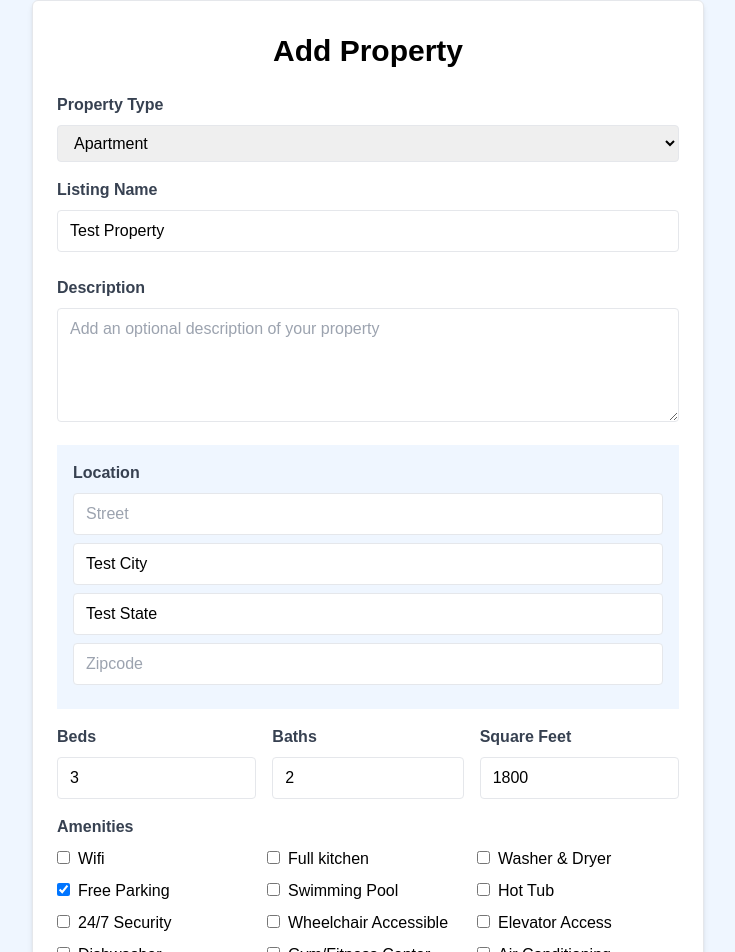
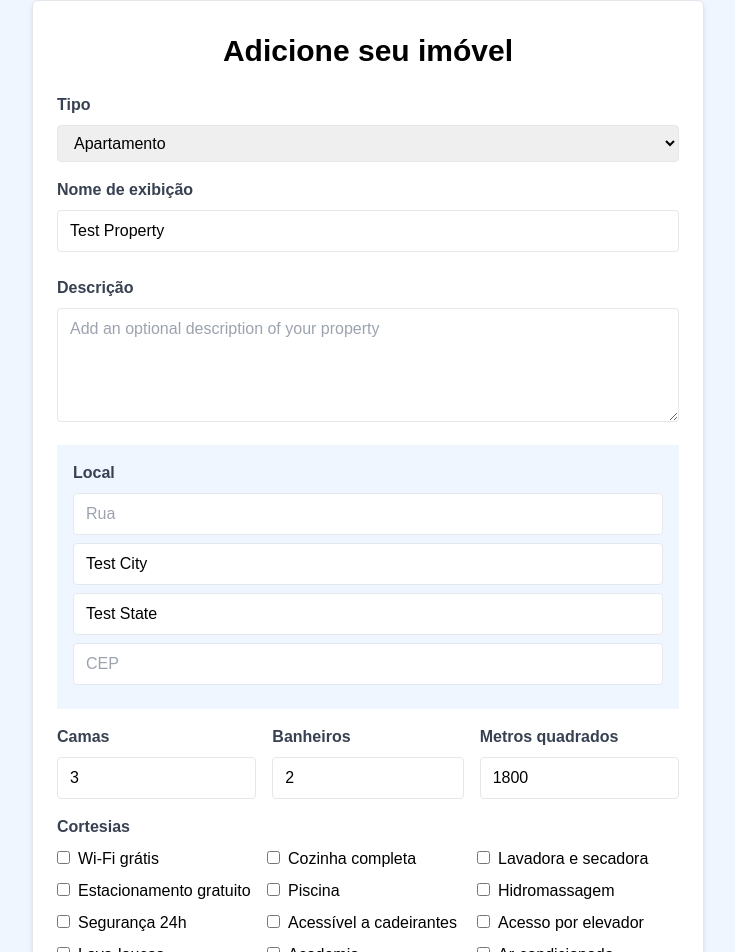
Before and after one commit to alufena/property-pulse, a Next.js app: page /properties/add in a window 1280 px wide. Shown: the part 177-1129 px from the top of the page, without its empty margins (272-1007 px from the left). Built offline with nearby package versions, Linux system fonts and the light colour scheme; no server answers.

Commit message:
form input handlers

```diff
--- a/components/PropertyAddForm.jsx
+++ b/components/PropertyAddForm.jsx
@@ -9,6 +9,7 @@ const PropertyAddForm = () => {
     name: 'Test Property',
     description: '',
     location: {
+      // nested properties
       street: '',
       city: 'Test City',
       state: 'Test State',
@@ -17,7 +18,7 @@ const PropertyAddForm = () => {
     beds: '3',
     baths: '2',
     square_feet: '1800',
-    amenities: ['Free Parking'],
+    amenities: [],
     rates: {
       weekly: '',
       monthly: '2000',
@@ -33,18 +34,73 @@ const PropertyAddForm = () => {
   useEffect(() => {
     setMounted(true);
   }, []);
-  const handleChange = () => {};
-  const handleAmenitiesChange = () => {};
-  const handleImageChange = () => {};
+  const handleChange = (e) => {
+    // console.log(e.target.name);
+    // console.log(e.target.value);
+    const { name, value } = e.target;
+    if (name.includes('.')) {
+      // procura por propriedades aninhadas (rates.weekly)
+      const [outerKey, innerKey] = name.split('.');
+      // console.log(outerKey, innerKey); // outer é a 1ª parte do nested property e inner é a 2ª parte do nested property (divididos pelo ponto)
+      setFields((prevFields) => ({
+        // atualiza o state
+        ...prevFields,
+        [outerKey]: {
+          ...prevFields[outerKey],
+          [innerKey]: value,
+        },
+      }));
+    } else {
+      // caso não seja um nested property
+      setFields((prevFields) => ({
+        ...prevFields,
+        [name]: value,
+      }));
+    }
+  };
+  const handleAmenitiesChange = (e) => {
+    const { checked, value } = e.target; // pega checked ao invés de name (checkboxes)
+    const updatedAmenities = [...fields.amenities]; // clona o array atual
+    if (checked) {
+      // aciona para todos inputs
+      updatedAmenities.push(value); // adiciona "value" para o array
+    } else {
+      const index = updatedAmenities.indexOf(value); // remove "value" do array
+      if (index !== -1) {
+        // se "value" não estiver lá, retorna "-1". aqui checa se não tem esse "-1"
+        updatedAmenities.splice(index, 1); // remoção
+      }
+    }
+    setFields((prevFields) => ({
+      // atualiza o field/state com o array atualizado
+      ...prevFields,
+      amenities: updatedAmenities,
+    }));
+  };
+  const handleImageChange = (e) => {
+    const { files } = e.target; // array "files" é criado ao enviar (submit) o form
+    // console.log(files);
+    const updatedImages = [...fields.images]; // clona o atual images array dentro do state (vazio por padrão)
+    for (const file of files) {
+      // adiciona os novos arquivos ao array
+      updatedImages.push(file);
+    }
+    setFields((prevFields) => ({
+      // atualiza state do array "images"
+      ...prevFields,
+      images: updatedImages,
+    }));
+  };
+  /* !!! ESTÁ FALTANDO LOFT (SÓTÃO NO FORM ABAIXO) !!! */
   return (
     mounted && (
       <form>
         <h2 className="text-3xl text-center font-semibold mb-6">
-          Add Property
+          Adicione seu imóvel
         </h2>
         <div className="mb-4">
           <label htmlFor="type" className="block text-gray-700 font-bold mb-2">
-            Property Type
+            Tipo
           </label>
           <select
             id="type"
@@ -54,18 +110,18 @@ const PropertyAddForm = () => {
             value={fields.type}
             onChange={handleChange}
           >
-            <option value="Apartment">Apartment</option>
-            <option value="Condo">Condo</option>
-            <option value="House">House</option>
-            <option value="Cabin Or Cottage">Cabin or Cottage</option>
-            <option value="Room">Room</option>
-            <option value="Studio">Studio</option>
-            <option value="Other">Other</option>
+            <option value="Apartment">Apartamento</option>
+            <option value="Studio">Estúdio</option>
+            <option value="Condo">Condomínio</option>
+            <option value="House">Casa</option>
+            <option value="Cabin Or Cottage">Cabana ou chalé</option>
+            <option value="Room">Quarto</option>
+            <option value="Other">Outros</option>
           </select>
         </div>
         <div className="mb-4">
           <label className="block text-gray-700 font-bold mb-2">
-            Listing Name
+            Nome de exibição
           </label>
           <input
             type="text"
@@ -83,7 +139,7 @@ const PropertyAddForm = () => {
             htmlFor="description"
             className="block text-gray-700 font-bold mb-2"
           >
-            Description
+            Descrição
           </label>
           <textarea
             id="description"
@@ -96,13 +152,13 @@ const PropertyAddForm = () => {
           ></textarea>
         </div>
         <div className="mb-4 bg-blue-50 p-4">
-          <label className="block text-gray-700 font-bold mb-2">Location</label>
+          <label className="block text-gray-700 font-bold mb-2">Local</label>
           <input
             type="text"
             id="street"
             name="location.street"
             className="border rounded w-full py-2 px-3 mb-2"
-            placeholder="Street"
+            placeholder="Rua"
             value={fields.location.street}
             onChange={handleChange}
           />
@@ -111,7 +167,7 @@ const PropertyAddForm = () => {
             id="city"
             name="location.city"
             className="border rounded w-full py-2 px-3 mb-2"
-            placeholder="City"
+            placeholder="Cidade"
             required
             value={fields.location.city}
             onChange={handleChange}
@@ -121,7 +177,7 @@ const PropertyAddForm = () => {
             id="state"
             name="location.state"
             className="border rounded w-full py-2 px-3 mb-2"
-            placeholder="State"
+            placeholder="Estado"
             required
             value={fields.location.state}
             onChange={handleChange}
@@ -131,7 +187,7 @@ const PropertyAddForm = () => {
             id="zipcode"
             name="location.zipcode"
             className="border rounded w-full py-2 px-3 mb-2"
-            placeholder="Zipcode"
+            placeholder="CEP"
             value={fields.location.zipcode}
             onChange={handleChange}
           />
@@ -142,7 +198,7 @@ const PropertyAddForm = () => {
               htmlFor="beds"
               className="block text-gray-700 font-bold mb-2"
             >
-              Beds
+              Camas
             </label>
             <input
               type="number"
@@ -159,7 +215,7 @@ const PropertyAddForm = () => {
               htmlFor="baths"
               className="block text-gray-700 font-bold mb-2"
             >
-              Baths
+              Banheiros
             </label>
             <input
               type="number"
@@ -176,7 +232,7 @@ const PropertyAddForm = () => {
               htmlFor="square_feet"
               className="block text-gray-700 font-bold mb-2"
             >
-              Square Feet
+              Metros quadrados
             </label>
             <input
               type="number"
@@ -191,7 +247,7 @@ const PropertyAddForm = () => {
         </div>
         <div className="mb-4">
           <label className="block text-gray-700 font-bold mb-2">
-            Amenities
+            Cortesias
           </label>
           <div className="grid grid-cols-2 md:grid-cols-3 gap-2">
             <div>
@@ -204,7 +260,7 @@ const PropertyAddForm = () => {
                 checked={fields.amenities.includes('Wifi')} // "includes" precisa ter o nome coincidido com o que está em value
                 onChange={handleAmenitiesChange} // funcionará diferente por lidar com checkboxes
               />
-              <label htmlFor="amenity_wifi">Wifi</label>
+              <label htmlFor="amenity_wifi">Wi-Fi grátis</label>
             </div>
             <div>
               <input
@@ -216,7 +272,7 @@ const PropertyAddForm = () => {
                 checked={fields.amenities.includes('Full Kitchen')}
                 onChange={handleAmenitiesChange}
               />
-              <label htmlFor="amenity_kitchen">Full kitchen</label>
+              <label htmlFor="amenity_kitchen">Cozinha completa</label>
             </div>
             <div>
               <input
@@ -228,7 +284,7 @@ const PropertyAddForm = () => {
                 checked={fields.amenities.includes('Washer & Dryer')}
                 onChange={handleAmenitiesChange}
               />
-              <label htmlFor="amenity_washer_dryer">Washer & Dryer</label>
+              <label htmlFor="amenity_washer_dryer">Lavadora e secadora</label>
             </div>
             <div>
               <input
@@ -240,7 +296,9 @@ const PropertyAddForm = () => {
                 checked={fields.amenities.includes('Free Parking')}
                 onChange={handleAmenitiesChange}
               />
-              <label htmlFor="amenity_free_parking">Free Parking</label>
+              <label htmlFor="amenity_free_parking">
+                Estacionamento gratuito
+              </label>
             </div>
             <div>
               <input
@@ -252,7 +310,7 @@ const PropertyAddForm = () => {
                 checked={fields.amenities.includes('Swimming Pool')}
                 onChange={handleAmenitiesChange}
               />
-              <label htmlFor="amenity_pool">Swimming Pool</label>
+              <label htmlFor="amenity_pool">Piscina</label>
             </div>
             <div>
               <input
@@ -264,7 +322,7 @@ const PropertyAddForm = () => {
                 checked={fields.amenities.includes('Hot Tub')}
                 onChange={handleAmenitiesChange}
               />
-              <label htmlFor="amenity_hot_tub">Hot Tub</label>
+              <label htmlFor="amenity_hot_tub">Hidromassagem</label>
             </div>
             <div>
               <input
@@ -276,7 +334,7 @@ const PropertyAddForm = () => {
                 checked={fields.amenities.includes('24/7 Security')}
                 onChange={handleAmenitiesChange}
               />
-              <label htmlFor="amenity_24_7_security">24/7 Security</label>
+              <label htmlFor="amenity_24_7_security">Segurança 24h</label>
             </div>
             <div>
               <input
@@ -289,7 +347,7 @@ const PropertyAddForm = () => {
                 onChange={handleAmenitiesChange}
               />
               <label htmlFor="amenity_wheelchair_accessible">
-                Wheelchair Accessible
+                Acessível a cadeirantes
               </label>
             </div>
             <div>
@@ -302,7 +360,9 @@ const PropertyAddForm = () => {
                 checked={fields.amenities.includes('Elevator Access')}
                 onChange={handleAmenitiesChange}
               />
-              <label htmlFor="amenity_elevator_access">Elevator Access</label>
+              <label htmlFor="amenity_elevator_access">
+                Acesso por elevador
+              </label>
             </div>
             <div>
               <input
@@ -314,7 +374,7 @@ const PropertyAddForm = () => {
                 checked={fields.amenities.includes('Dishwasher')}
                 onChange={handleAmenitiesChange}
               />
-              <label htmlFor="amenity_dishwasher">Dishwasher</label>
+              <label htmlFor="amenity_dishwasher">Lava-louças</label>
             </div>
             <div>
               <input
@@ -326,9 +386,7 @@ const PropertyAddForm = () => {
                 checked={fields.amenities.includes('Gym/Fitness Center')}
                 onChange={handleAmenitiesChange}
               />
-              <label htmlFor="amenity_gym_fitness_center">
-                Gym/Fitness Center
-              </label>
+              <label htmlFor="amenity_gym_fitness_center">Academia</label>
             </div>
             <div>
               <input
@@ -340,7 +398,7 @@ const PropertyAddForm = () => {
                 checked={fields.amenities.includes('Air Conditioning')}
                 onChange={handleAmenitiesChange}
               />
-              <label htmlFor="amenity_air_conditioning">Air Conditioning</label>
+              <label htmlFor="amenity_air_conditioning">Ar-condicionado</label>
             </div>
             <div>
               <input
@@ -352,7 +410,9 @@ const PropertyAddForm = () => {
                 checked={fields.amenities.includes('Balcony/Patio')}
                 onChange={handleAmenitiesChange}
               />
-              <label htmlFor="amenity_balcony_patio">Balcony/Patio</label>
+              <label htmlFor="amenity_balcony_patio">
+                Varanda ou área externa
+              </label>
             </div>
             <div>
               <input
@@ -364,7 +424,7 @@ const PropertyAddForm = () => {
                 checked={fields.amenities.includes('Smart TV')}
                 onChange={handleAmenitiesChange}
               />
-              <label htmlFor="amenity_smart_tv">Smart TV</label>
+              <label htmlFor="amenity_smart_tv">TV smart</label>
             </div>
             <div>
               <input
@@ -376,7 +436,7 @@ const PropertyAddForm = () => {
                 checked={fields.amenities.includes('Coffee Maker')}
                 onChange={handleAmenitiesChange}
               />
-              <label htmlFor="amenity_coffee_maker">Coffee Maker</label>
+              <label htmlFor="amenity_coffee_maker">Cafeteira</label>
             </div>
           </div>
         </div>
```
